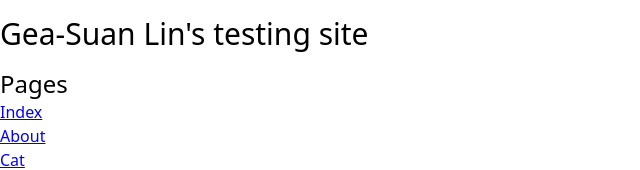
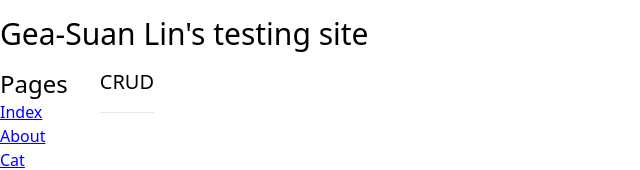
Before and after one commit to gslin/nuxt-playground, a Nuxt app: page /crud in a window 1280 px wide. Shown: the top 170 px of the page, without its empty margins (0-640 px from the left). Built offline with nearby package versions, Linux system fonts and the light colour scheme.

Commit message:
Add CRUD page.

```diff
--- /dev/null
+++ b/pages/crud/index.vue
@@ -0,0 +1,7 @@
+<script setup>
+</script>
+
+<template>
+<h3>CRUD</h3>
+<hr/>
+</template>
```
